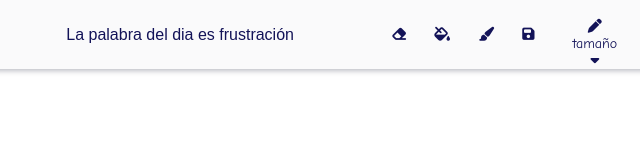
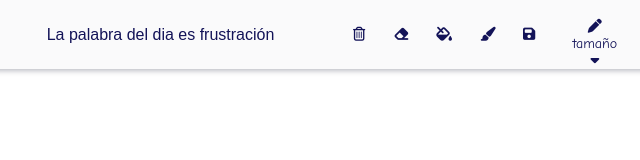
Before and after one commit to lusimoncelli/dibujitodeldia, a plain HTML site: page index.html in a window 1280 px wide. Shown: the full height of the page, 259-899 px from the left. Drawn offline with nearby package versions, Linux system fonts and the light colour scheme; a web font is replaced by a local one.

Commit message:
add clear screen button

```diff
--- a/index.html
+++ b/index.html
@@ -19,6 +19,7 @@
         <h2> dibujito del día :)</h2>
         <p class="subtitle"> La palabra del dia es</p>
         <div class="tools">
+            <button id="trash" type="button" title="limpiar" onclick="clear()" class ="btn"><i class="fa-regular fa-trash-can"></i></button>
             <button id ="eraser" type="button" title="borrar" onclick="erase()" class="btn"><i class="fa-solid fa-eraser"></i></button>
             <button id="bucket" type="button" title="relleno" onclick="setBucket()" class="btn"><i class="fa-solid fa-fill-drip"></i></button>
             <button id="brush" type="button" title="pincel" onclick="setBrush()" class="btn"><i class="fa-solid fa-paintbrush"></i></button>
--- a/index.js
+++ b/index.js
@@ -136,6 +136,11 @@ function setColor() {
       setActiveColor();
     });
   });
+}
+
+function clear(){
+    // Clear the canvas and redraw from scratch
+    ctx.clearRect(0, 0, canvas.width, canvas.height);
 }
 
 //****************************************** COLOR PICKER *****************************************
@@ -368,4 +373,5 @@ window.addEventListener("resize", resize);
 document.getElementById("color-picker").addEventListener("change", colorPick); // colorpick trigger
 document.getElementById("brush").addEventListener("click", activateBrush); // brush trigger
 document.getElementById("eraser").addEventListener("click", activateEraser); // eraser trigger
+document.getElementById("trash").addEventListener("click", clear);
 setColor();
```
